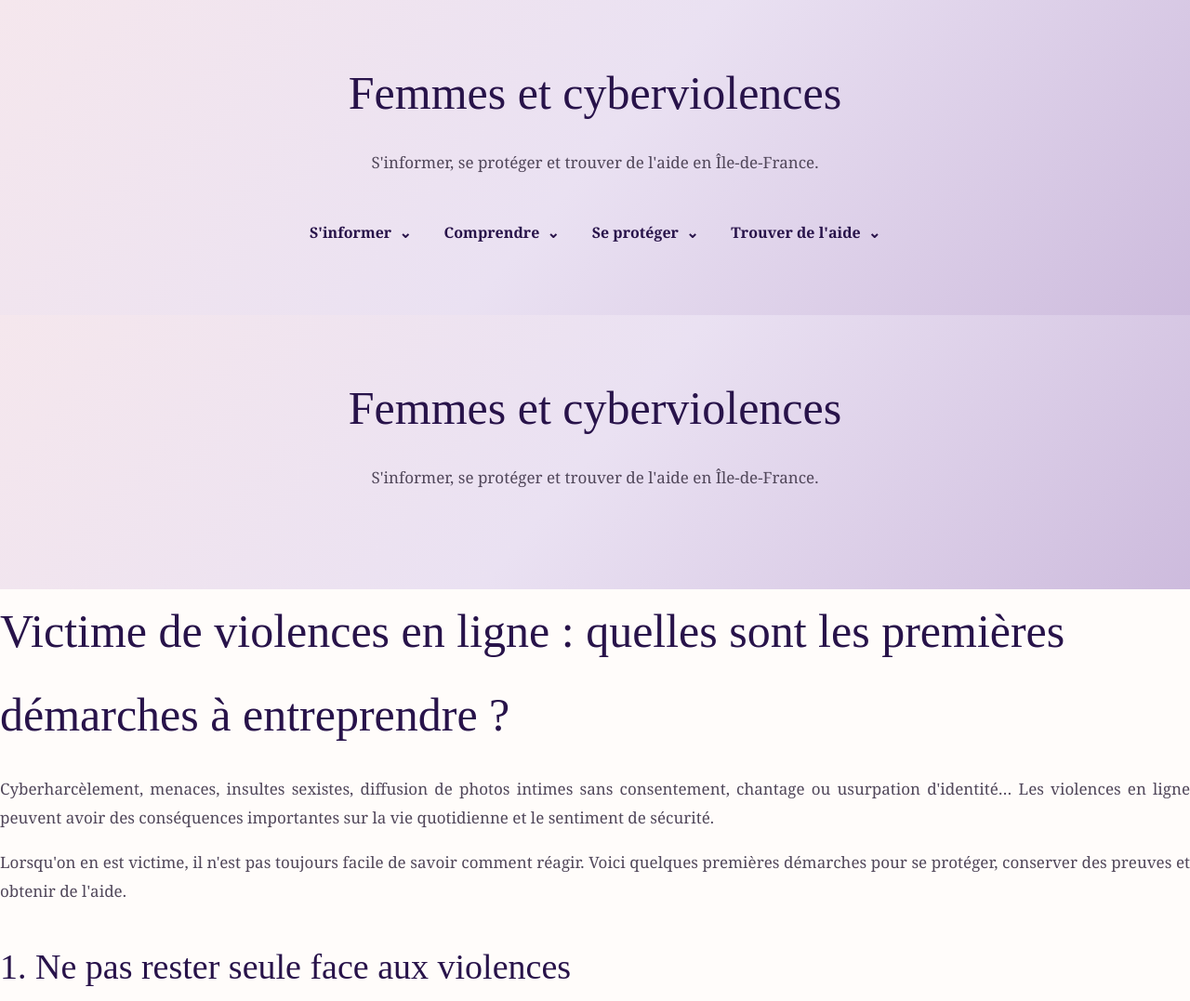
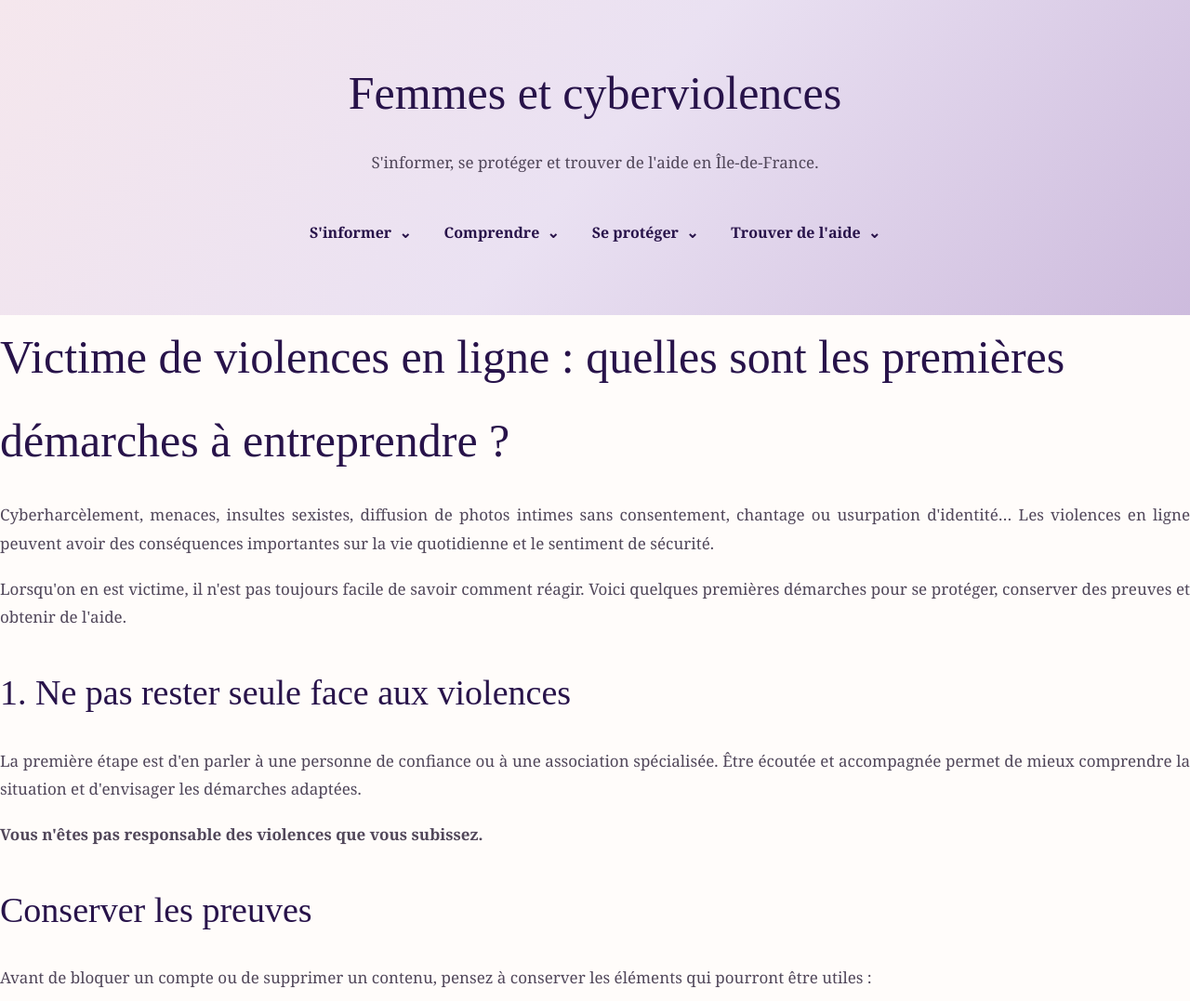
Before and after one commit to sijran/site-associations-femmes, a plain HTML site: page victimedeviolence.html in a window 1280 px wide. Shown: the top 1077 px of the page at 93% size. Drawn offline with Linux system fonts and the light colour scheme.

Commit message:
Clean up header and navigation in victimedeviolence.html
Removed redundant header and navigation elements.

```diff
--- a/victimedeviolence.html
+++ b/victimedeviolence.html
@@ -57,7 +57,8 @@ document.addEventListener("DOMContentLoaded", function () {
         <!-- Sous-titre du site -->
         <p>S'informer, se protéger et trouver de l'aide en Île-de-France.</p>
 
-        <!-- Menu principal de navigation -->
+		<!-- Menu principal de navigation -->
+
         <nav class="navigation-principale">
 
             <details class="menu-deroulant">
@@ -94,24 +95,7 @@ document.addEventListener("DOMContentLoaded", function () {
 
         </nav>
 
-    </header>
-
-    <!-- EN-TÊTE COMMUN À TOUTES LES PAGES -->
-<header class="entete-site">
-
-    <h1>Femmes et cyberviolences</h1>
-
-    <p>S'informer, se protéger et trouver de l'aide en Île-de-France.</p>
-
-    <nav class="navigation-principale">
-
-        <!-- Reprendre ici les quatre menus déroulants
-             et leurs liens depuis index.html -->
-
-    </nav>
-
 </header>
-<!-- FIN DE L'EN-TÊTE COMMUN -->
 
     <h1>Victime de violences en ligne : quelles sont les premières démarches à entreprendre ?</h1>
 
```
